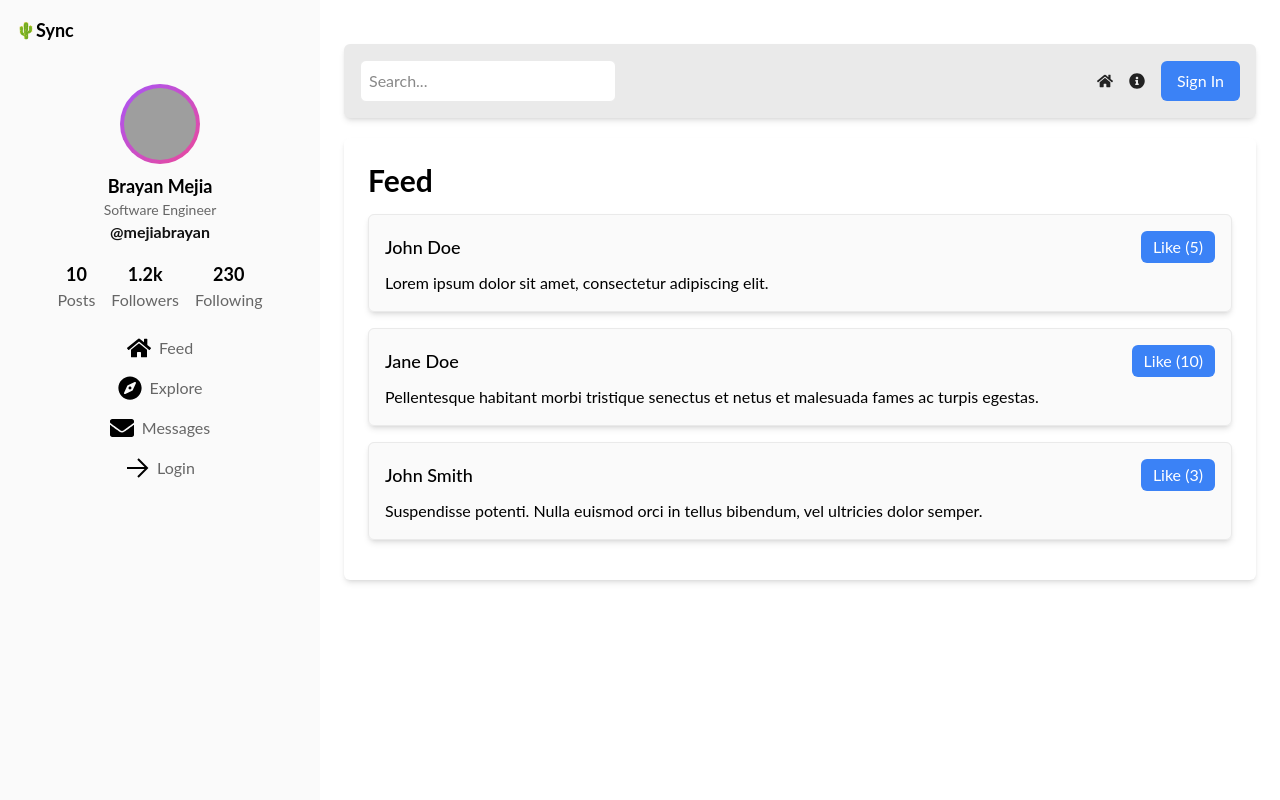
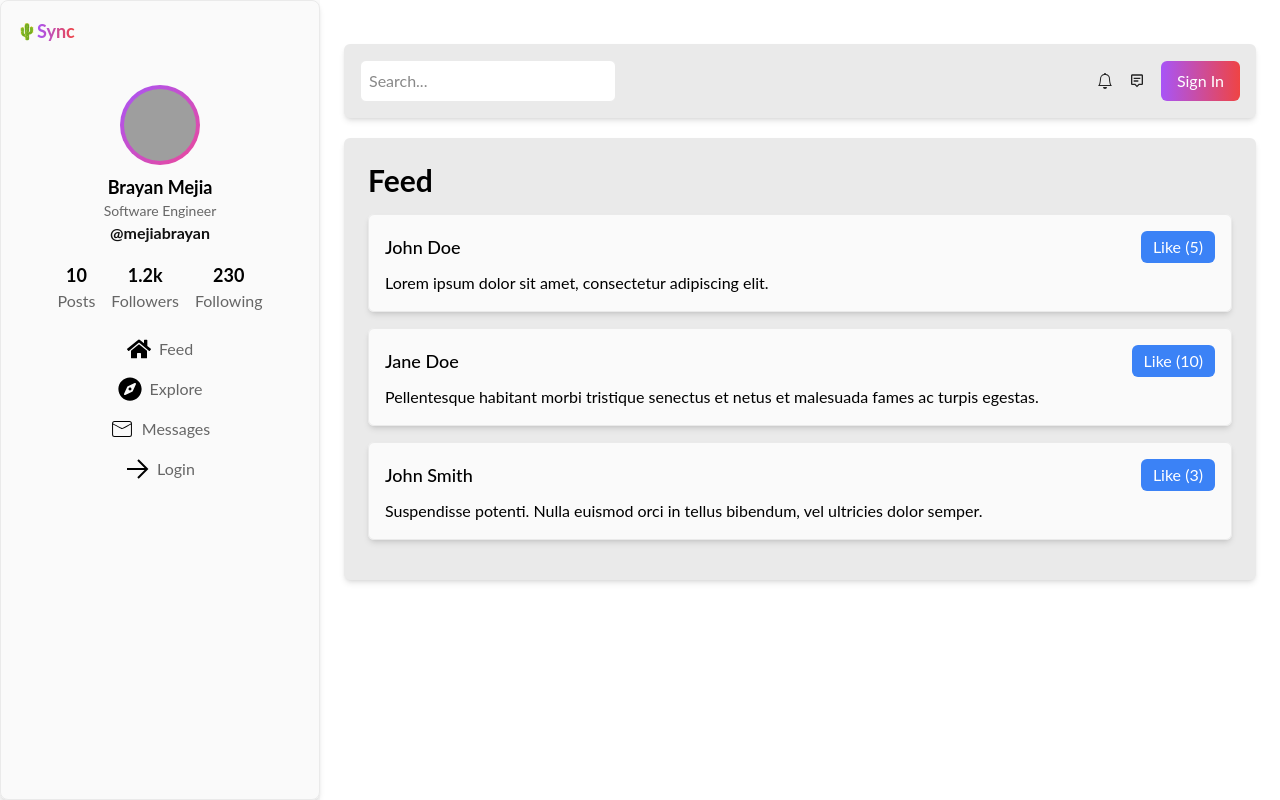
Before and after one commit to Mejiabrayan/Sync, a React (Vite) app: page / in a window 1280 px wide. Built offline with nearby package versions, Linux system fonts and the light colour scheme; grey boxes are pictures that could not be loaded.

Commit message:
Update UI elements of Dashboard, DashboardLinks, Feed, and Navigation components

```diff
--- a/src/components/Dashboard.jsx
+++ b/src/components/Dashboard.jsx
@@ -4,7 +4,7 @@ import DashboardLinks from './DashboardLinks';
 
 function Dashboard() {
   return (
-    <div className="p-4 flex flex-col h-full">
+    <div className="p-4 flex flex-col h-full shadow-md  rounded-lg border border-gray-200">
       <div className="flex items-center mb-4">
         {/* <img
           className="w-8 h-8 mr-2"
@@ -12,7 +12,7 @@ function Dashboard() {
           alt="Logo"
         /> */}
         🌵
-        <h1 className="text-lg font-bold">Sync</h1>
+        <h1 className="text-lg font-bold text-transparent bg-gradient-to-r from-purple-500 to-red-500 bg-clip-text">Sync</h1>
       </div>
       <Profile />
       <DashboardLinks />
--- a/src/components/DashboardLinks.jsx
+++ b/src/components/DashboardLinks.jsx
@@ -1,6 +1,7 @@
 import React from 'react';
 import { FaHome, FaCompass, FaEnvelope } from 'react-icons/fa';
 import { GrLinkNext } from 'react-icons/gr';
+import {CiMail} from 'react-icons/ci';
 
 function DashboardLinks() {
   return (
@@ -23,7 +24,7 @@ function DashboardLinks() {
       </div>
       <div className="flex items-center mb-4">
         <div className="flex items-center">
-          <FaEnvelope className="text-xl w-6 h-6 mr-2" />
+          <CiMail className="text-xl w-6 h-6 mr-2" />
           <a href="#" className="text-gray-500 hover:text-gray-700">
             Messages
           </a>
--- a/src/components/Feed.jsx
+++ b/src/components/Feed.jsx
@@ -1,6 +1,5 @@
 import React, { useState } from 'react';
 import Post from './Post';
-import SearchInput from './SearchInput';
 import Navigation from './Navigation';
 
 
@@ -40,7 +39,7 @@ function Feed() {
   return (
     <div className='p-6 mt-5'>
       <Navigation />
-      <div className='bg-white shadow-md rounded-md mt-5'>
+      <div className='bg-gray-200 shadow-md rounded-md mt-5'>
         <h1 className='text-3xl font-bold mb-4 px-6 pt-6'>Feed</h1>
         <div className='space-y-4 px-6 pb-6'>
           {posts.map((post) => (
--- a/src/components/Navigation.jsx
+++ b/src/components/Navigation.jsx
@@ -1,6 +1,8 @@
 import React from 'react';
 import { FaHome, FaInfoCircle } from 'react-icons/fa';
 import SearchInput from './SearchInput';
+import {BsBell} from 'react-icons/bs';
+import {BiMessageAltDetail} from 'react-icons/bi';
 
 function Navigation() {
   return (
@@ -8,12 +10,12 @@ function Navigation() {
       <SearchInput />
       <div className='flex items-center'>
         <a href='#' className='text-gray-800 mr-4 hover:text-gray-900'>
-          <FaHome />
+        <BsBell />
         </a>
         <a href='#' className='text-gray-800 mr-4 hover:text-gray-900'>
-          <FaInfoCircle />
+          <BiMessageAltDetail />
         </a>
-        <button className='bg-blue-500 text-white px-4 py-2 rounded-md hover:bg-blue-600'>
+        <button className='bg-gradient-to-r from-purple-500 to-red-500 text-white px-4 py-2 rounded-md hover:from-orange-500 hover:to-orange-600'>
           Sign In
         </button>
       </div>
```
